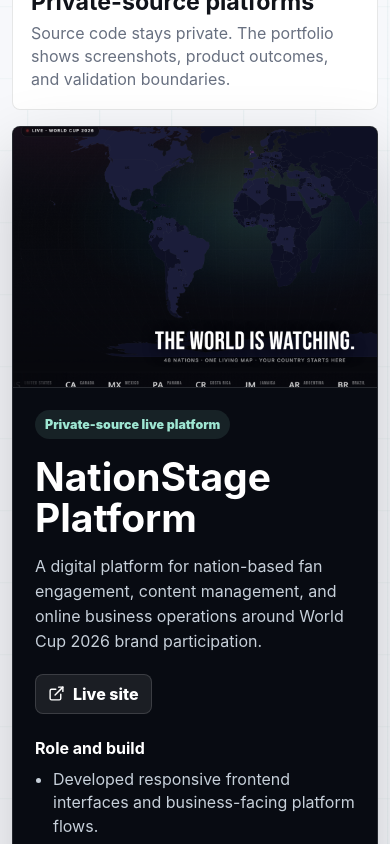
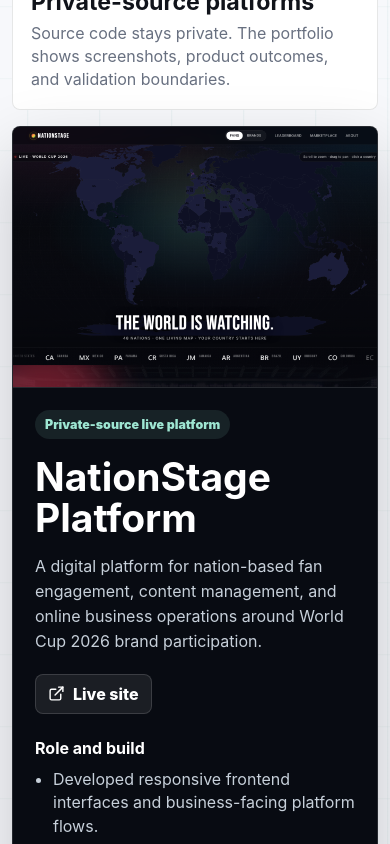
Before and after one commit to MoHekal/mohamed-hekal-portfolio, a React (Vite) app: page / in a window 390 px wide. Shown: the part 5060-5904 px from the top of the page. Built offline with nearby package versions, Linux system fonts and the light colour scheme.

Commit message:
Fix mobile case study media width

```diff
--- a/src/styles.css
+++ b/src/styles.css
@@ -1792,7 +1792,9 @@ footer strong {
   }
 
   .case-visual {
-    min-height: 260px;
+    aspect-ratio: auto;
+    height: 260px;
+    min-height: 0;
   }
 
   .case-content {
```
